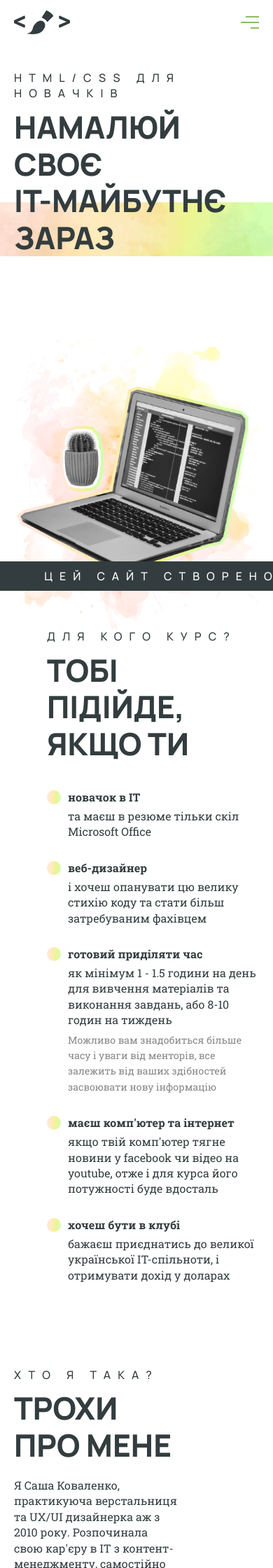
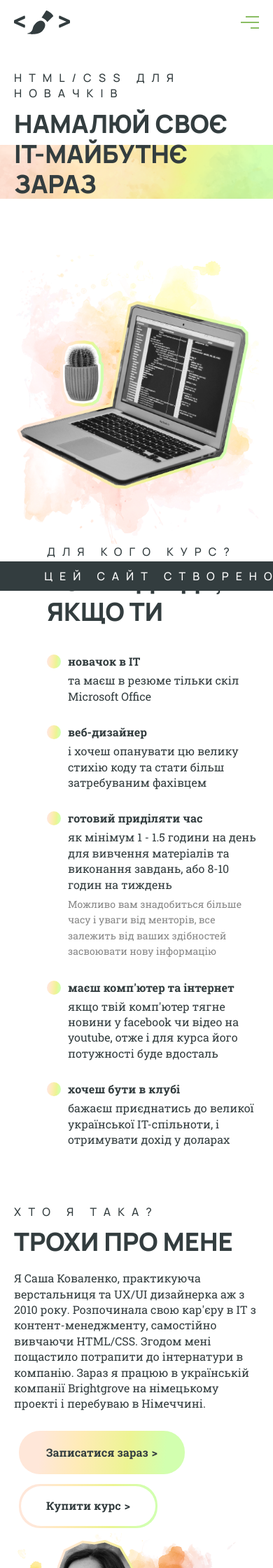
Before and after one commit to estellabuka/drawitnow, a PHP site: page / in a window 390 px wide. Shown: the top 2240 px of the page at 70% size. Run offline with PHP 8.4, Linux system fonts and the light colour scheme.

Commit message:
changes responsive MB. botton

```diff
--- a/css/about-teacher-facts.css
+++ b/css/about-teacher-facts.css
@@ -4,20 +4,6 @@
 .text-box {
   margin: 0 115px 0 0;
   flex: 0 1 500px;
-}
-.photo-in {
- width: 48.27%;
- height: 100%;
- background: url(../img/blotphoto.png) 0 1.97%/100% 100% no-repeat;
- position: relative;
-}
-.photo-with-in{
-  width: 61.77%;
-  height: 94.32%;
-  display: block;
-  position: relative;
-  top: 5.46%;
-  left: 8.87%;
 }
 .icon-about{
   position: absolute;
@@ -26,7 +12,6 @@
   display: flex;
   align-items: center;
 }
-
 .icon-about svg {
   margin: 0 5px 0 0;
 }
@@ -49,3 +34,11 @@
   position: relative;
   padding-left: 90px;
 }
+@media (max-width: 900px) {
+  .text-photo-box {
+    margin-bottom: 40px;
+  }
+  .text-box {
+    margin: 0 auto;
+  }
+}
--- a/css/basic.css
+++ b/css/basic.css
@@ -139,12 +139,15 @@ body {
     100% {
         transform: translate(-100%, 0)
     }
-
+  }
   /*Typography RESPONSIVE*/
 
-  @media only screen
-
-  and (max-width: 799px) {
+@media (max-width: 900px) {
+  .button {
+    margin: 10px;
+    }
+  }
+@media (max-width: 799px) {
     .main-title {
       font-size: 36px;
     }
--- a/css/chamomile-animation-style.css
+++ b/css/chamomile-animation-style.css
@@ -152,6 +152,16 @@
     }
   }
   @media only screen
+  and (max-width: 900px) {
+    .margin-bottom {
+      margin-bottom: 20px;
+      }
+    .act {
+      display: block;
+      max-width: 100%;
+    }
+  }
+  @media only screen
   and (max-width: 700px) {
     .about-course-text {
       padding: 0;
@@ -162,4 +172,9 @@
     .margin-bottom {
       margin-bottom: 20px;
       }
+    .act {
+      display: block;
+      max-width: 100%;
+      margin: 0 auto;
+    }
   }
--- a/css/grid.css
+++ b/css/grid.css
@@ -12,4 +12,7 @@
     .flex {
         display: block;
     }
+    .container {
+        margin: 0 auto 80px;
+    }
 }
```
